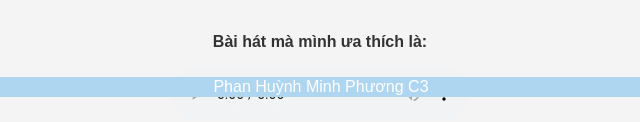
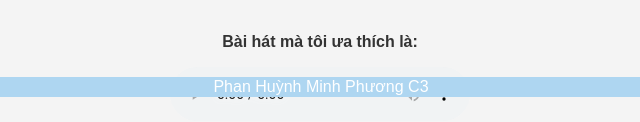
Before and after one commit to lgd07/my-information, a plain HTML site: page index.html in a window 1280 px wide. Shown: the part 703-825 px from the top of the page, 320-960 px from the left. Drawn offline with Linux system fonts and the light colour scheme.

Commit message:
index.html

```diff
--- a/index.html
+++ b/index.html
@@ -106,7 +106,7 @@ Hãy kết nối với tôi nếu bạn có chung sở thích hoặc muốn chia
     </div>
 </section>
 <div class=abc>
-    <p><strong>Bài hát mà mình ưa thích là:</strong></p>
+    <p><strong>Bài hát mà tôi ưa thích là:</strong></p>
 <audio controls>
 <source src="https://lgd07.github.io/my-information/wdta/Charlie Puth - We Don't Talk Anymore (feat. Selena Gomez) [Official Video].mp3" type="audio/mp3">
 </audio>
```
